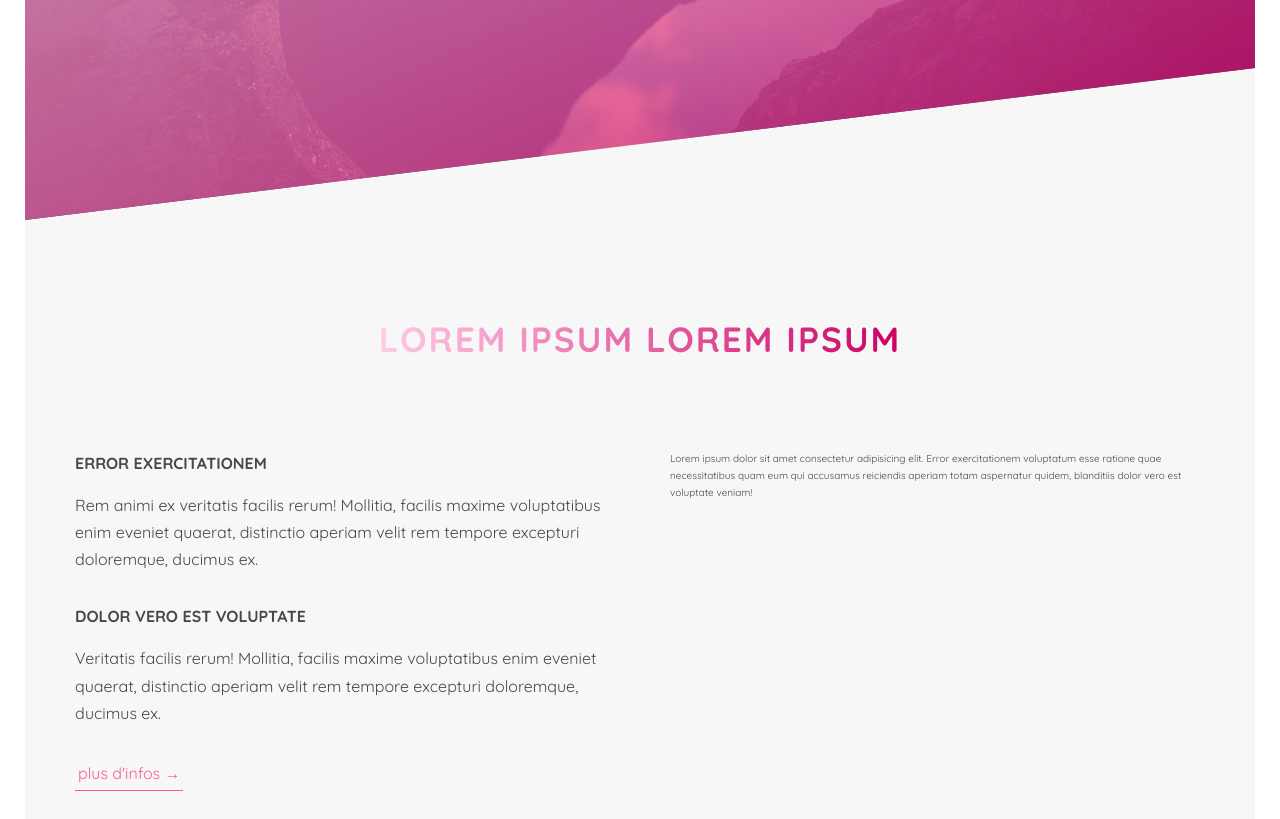
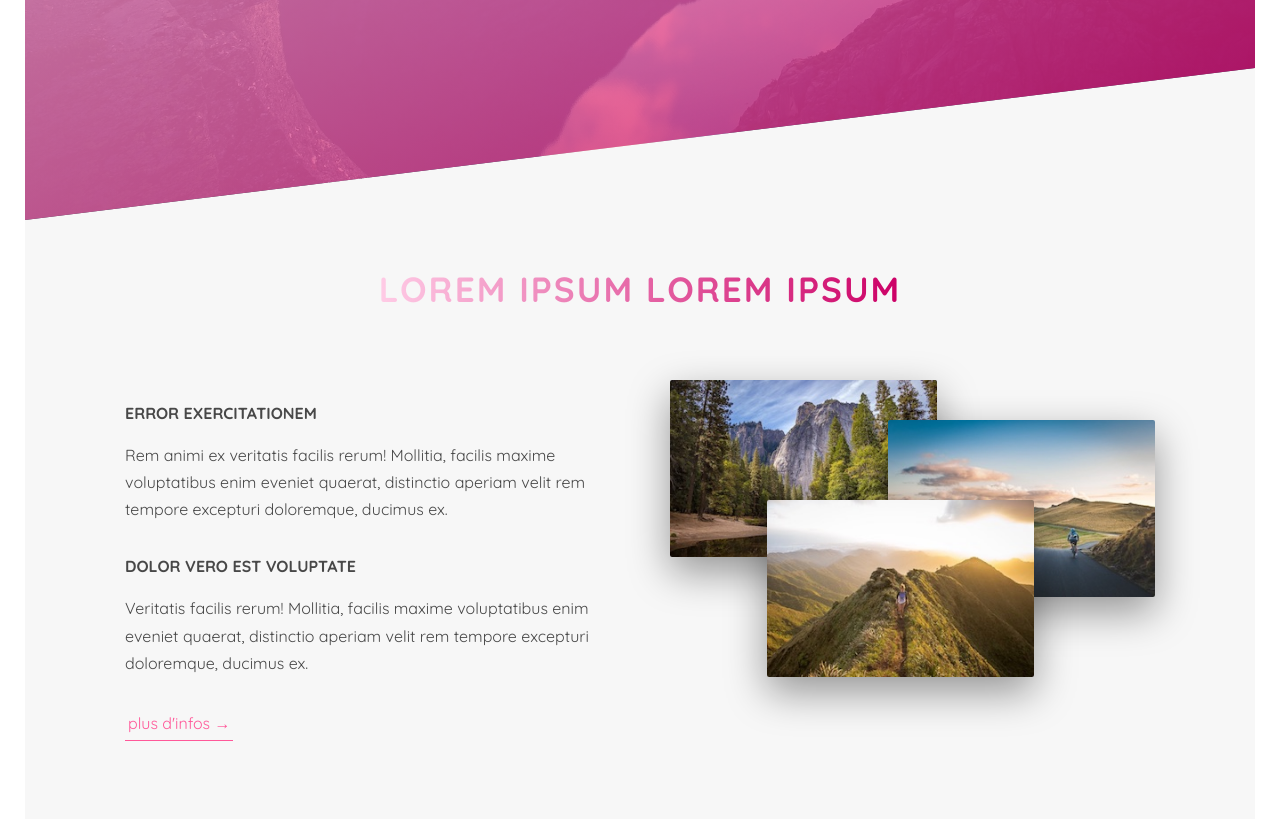
Before and after one commit to tantatinta/libre, a website: page index.html in a window 1280 px wide. Shown: the part 565-1384 px from the top of the page. Drawn offline with Linux system fonts and the light colour scheme.

Commit message:
photo section ready with cool effects

```diff
--- a/index.html
+++ b/index.html
@@ -45,7 +45,11 @@
 
                     </div>
                     <div class="col-1-of-2">
-                        Lorem ipsum dolor sit amet consectetur adipisicing elit. Error exercitationem voluptatum esse ratione quae necessitatibus quam eum qui accusamus reiciendis aperiam totam aspernatur quidem, blanditiis dolor vero est voluptate veniam!
+                        <div class="composition">
+                            <img src="img/nat-1.jpg" alt="photo 1" class="composition__photo composition__photo--p1">
+                            <img src="img/nat-2.jpg" alt="photo 2" class="composition__photo composition__photo--p2">
+                            <img src="img/nat-3.jpg" alt="photo 3" class="composition__photo composition__photo--p3">
+                        </div>
                     </div>
                 </div>
 
--- /dev/null
+++ b/sass/components/_composition.scss
@@ -0,0 +1,40 @@
+.composition {
+  position: relative;
+
+  &__photo {
+    width: 55%;
+    box-shadow: 0 1.5rem 4rem rgba($color-black, .4);
+    border-radius: 2px;
+    position: absolute;
+    z-index: 10;
+    transition: all .2s;
+    outline-offset: 2rem;
+
+    &--p1 {
+      left: 0;
+      top: -2rem;
+    }
+
+    &--p2 {
+      right: 0;
+      top: 2rem;
+    }
+
+    &--p3 {
+      left: 20%;
+      top: 10rem;
+    }
+
+    &:hover {
+      outline: .5rem solid $color-primary;
+      transform: scale(1.05) translateY(-.5rem);
+      box-shadow: 0 2.5rem 4rem rgba($color-black, .5);
+      z-index: 20;
+    }
+  }
+
+  &:hover &__photo:not(:hover) {
+    transform: scale(.95);
+  }
+
+}
--- a/sass/main.scss
+++ b/sass/main.scss
@@ -12,5 +12,6 @@
 @import "layout/header";
 
 @import "components/button";
+@import "components/composition";
 
 @import "layout/grid";
--- a/sass/pages/home.scss
+++ b/sass/pages/home.scss
@@ -1,5 +1,5 @@
 .section-about {
   background-color: $color-grey-light-1;
-  padding: 25rem 5rem;
+  padding: 20rem 10rem;
   margin-top: -20vh;
 }
```
Also changed, not shown: css/style.css.
